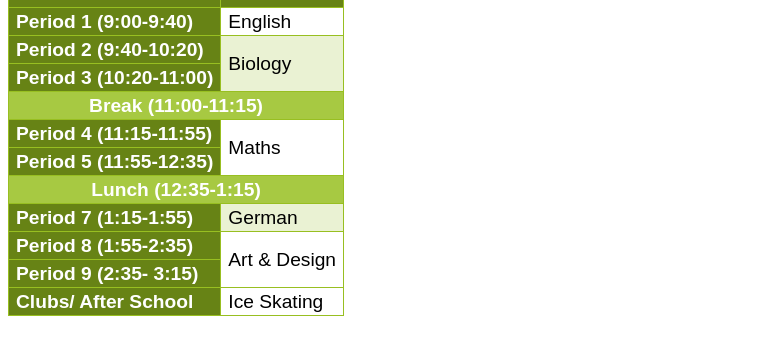
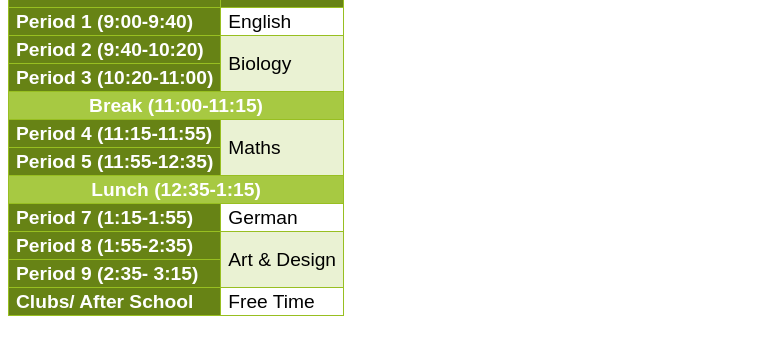
Before and after one commit to robdobsn/gracestimetableapp, a plain HTML site: page Index.html in a window 1280 px wide. Shown: the part 84-438 px from the top of the page, without its empty margins (0-780 px from the left). Drawn offline with nearby package versions, Linux system fonts and the light colour scheme; a web font is replaced by a local one.

Commit message:
fixed alternation

```diff
--- a/Index.html
+++ b/Index.html
@@ -17,7 +17,7 @@
 <th> Period 1 (9:00-9:40) </th>
 <td id="period1"> </td>
 </tr>
-<tr class="alt">
+<tr>
 <th> Period 2 (9:40-10:20) </th>
 <td id="period2"></td>
 </tr>
@@ -25,21 +25,21 @@
 <th> Period 3 (10:20-11:00) </th>
 <td id="period3"></td>
 </tr>
-<tr class="alt">
+<tr>
 <th colspan= "2" class="break-lunch"> Break (11:00-11:15) </th>
 </tr>
 <tr>
 <th> Period 4 (11:15-11:55) </th>
 <td id="period4"></td>
 </tr>
-<tr class="alt">
+<tr>
 <th>Period 5 (11:55-12:35) </th>
 <td id="period5"></td>
 </tr>
 <tr>
 <th colspan= "2" class="break-lunch"> Lunch (12:35-1:15) </th>
 </tr>
-<tr class="alt">
+<tr>
 <th>Period 7 (1:15-1:55) </th>
 <td id="period7"></td>
 </tr>
@@ -47,7 +47,7 @@
 <th> Period 8 (1:55-2:35)</th>
 <td id="period8"></td>
 </tr>
-<tr class="alt">
+<tr>
 <th> Period 9 (2:35- 3:15)</th>
 <td id="period9"></td>
 </tr>
--- a/graceapp.css
+++ b/graceapp.css
@@ -1,4 +1,4 @@
-#timetable tr.alt td {
+#timetable tr td.alt {
 color: #000;
 background-color: #EAF2D3;
 }
--- a/timetable.js
+++ b/timetable.js
@@ -1,4 +1,4 @@
-// Generated by CoffeeScript 1.6.3
+// Generated by CoffeeScript 1.7.1
 var Timetable;
 
 Timetable = (function() {
@@ -38,11 +38,13 @@ Timetable = (function() {
   Timetable.prototype.showPeriod = function(id, nextId, subject, nextSubject) {
     $("#" + id).text(subject);
     if (subject === nextSubject) {
+      $("#" + id).attr("class", "alt");
       $("#" + id).attr("rowspan", "2");
       return $("#" + nextId).hide();
     } else {
       $("#" + id).attr("rowspan", "1");
-      return $("#" + nextId).show();
+      $("#" + nextId).show();
+      return $("#" + id).attr("class", "");
     }
   };
 
@@ -52,19 +54,19 @@ Timetable = (function() {
 
 $(document).ready(function() {
   var friday, monday, thursday, timetable, tuesday, wednesday, week, weekDayNames;
-  monday = ["English", "Biology", "Biology", "Maths", "Maths", "German", "Art & Design", "Art & Design", "Ice Skating"];
+  monday = ["English", "Biology", "Biology", "Maths", "Maths", "German", "Art & Design", "Art & Design", "Free Time"];
   tuesday = ["Citizenship", "Geography", "Geography", "Physics", "Physics", "Maths", "German", "English", "Free Time"];
   wednesday = ["P & R", "P & R", "Music", "PE", "PE", "Maths", "Physics", "Physics", "Riding"];
-  thursday = ["German", "Music", "Music", "English", "English", "Art & Design", "Art & Design", "Hockey", "Hockey"];
-  friday = ["Geography", "Geography", "Computing", "Maths", "English", "Biology", "Biology", "German", "Debating"];
+  thursday = ["German", "Music", "Music", "English", "English", "Art & Design", "Art & Design", "Tennis", "Tennis"];
+  friday = ["Geography", "Geography", "Computing", "Maths", "English", "Biology", "Biology", "German", "Free Time"];
   week = [monday, tuesday, wednesday, thursday, friday];
   weekDayNames = ["Monday", "Tuesday", "Wednesday", "Thursday", "Friday"];
   timetable = new Timetable(week, weekDayNames);
   timetable.setDay(0);
-  $("#timetable").on("swiperight", function() {
+  $("#timetable").on("swipeleft", function() {
     return timetable.nextDay();
   });
-  return $("#timetable").on("swipeleft", function() {
+  return $("#timetable").on("swiperight", function() {
     return timetable.prevDay();
   });
 });
```
Also changed, not shown: 1 other file.
